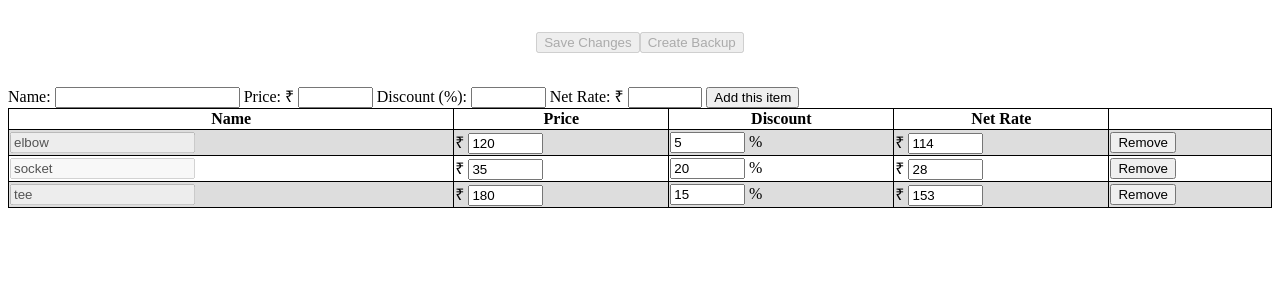
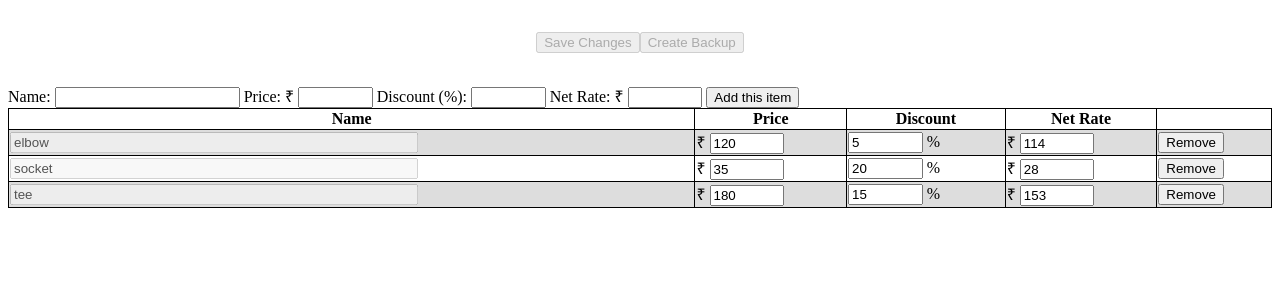
Before and after one commit to sarthak/singhal-billing, a Flask app: page /inventory/ in a window 1280 px wide. Shown: the part 26-326 px from the top of the page. Run offline with Flask 2, Linux system fonts and the light colour scheme; data comes from the database, SQL or seed files in the repository.

Commit message:
update css for input size

```diff
--- a/app/static/css/inventory.css
+++ b/app/static/css/inventory.css
@@ -4,3 +4,7 @@
   justify-content: center;
   margin: 2em;
 }
+
+input[name=product_name] {
+  width: 30em;
+}
```
